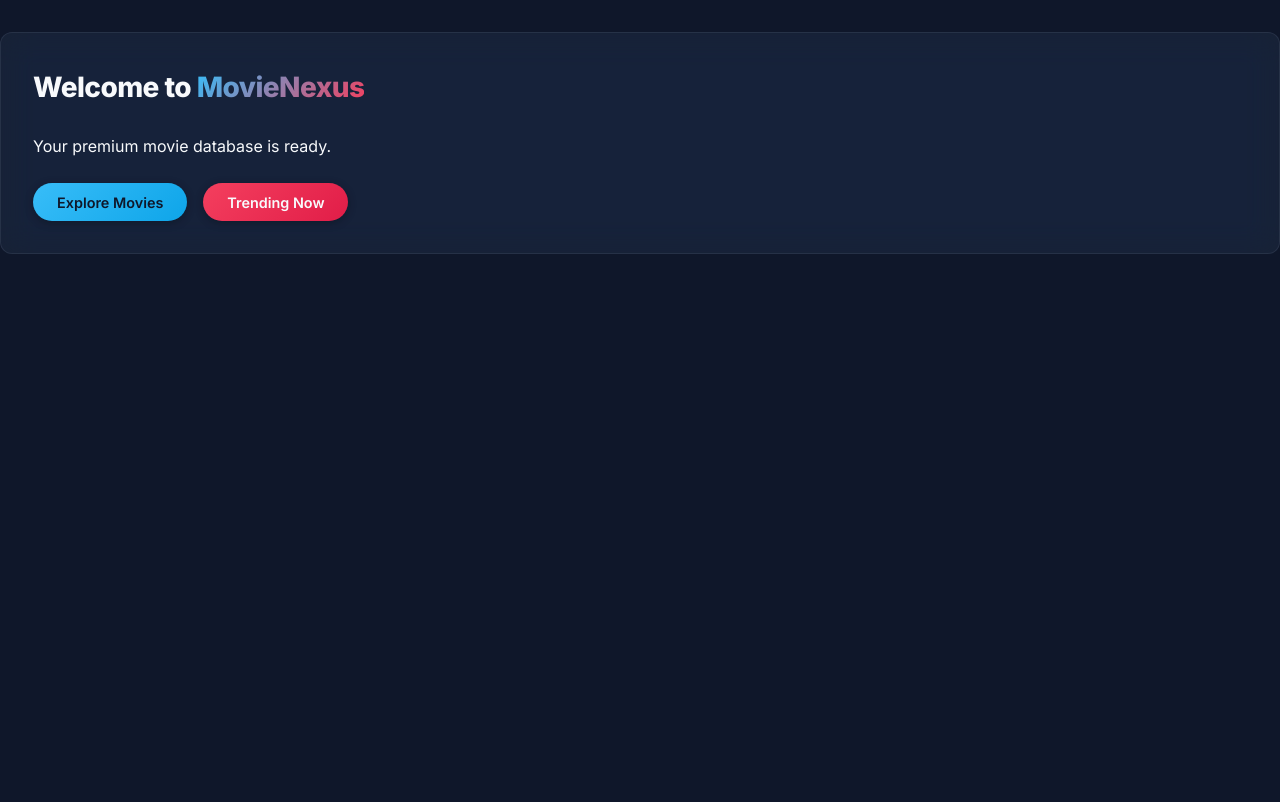
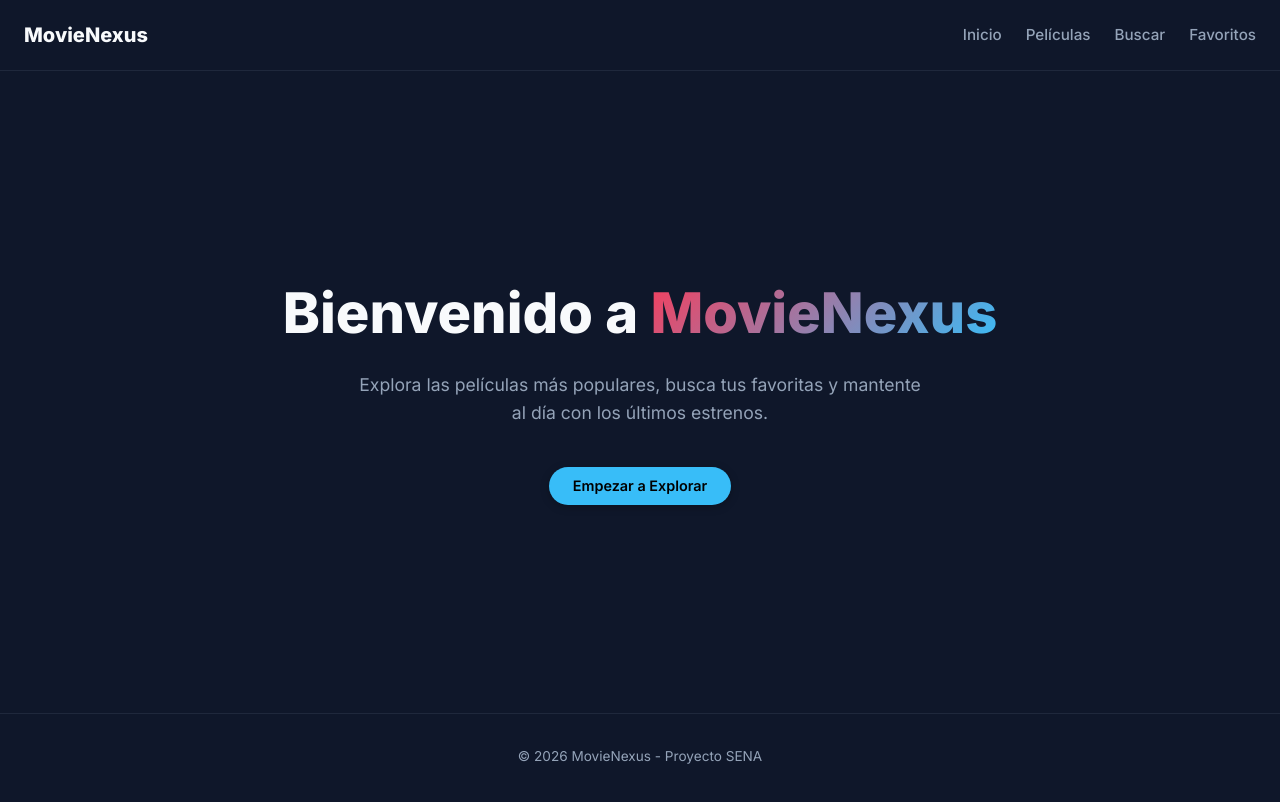
Before and after one commit to MarioAguillon/MovieNexus, an Angular app: page / in a window 1280 px wide. Shown: the top 802 px of the page. Built offline with nearby package versions, Linux system fonts and the light colour scheme.

Commit message:
Cambio de diseño y footer

```diff
--- a/src/app/app.css
+++ b/src/app/app.css
@@ -0,0 +1,12 @@
+:host {
+  display: flex;
+  flex-direction: column;
+  min-height: 100vh;
+}
+main {
+  flex-grow: 1;
+  display: flex;
+  flex-direction: column;
+  align-items: center;
+  justify-content: center;
+}
--- a/src/app/app.html
+++ b/src/app/app.html
@@ -1 +1,5 @@
-<router-outlet></router-outlet>
+<app-header></app-header>
+<main>
+  <router-outlet></router-outlet>
+</main>
+<app-footer></app-footer>
--- a/src/app/app.ts
+++ b/src/app/app.ts
@@ -1,9 +1,11 @@
 import { Component, signal } from '@angular/core';
 import { RouterOutlet } from '@angular/router';
+import { Header } from './shared/components/layout/header/header';
+import { Footer } from './shared/components/layout/footer/footer';
 
 @Component({
   selector: 'app-root',
-  imports: [RouterOutlet],
+  imports: [RouterOutlet, Header, Footer],
   templateUrl: './app.html',
   styleUrl: './app.css'
 })
--- a/src/app/features/home/home.css
+++ b/src/app/features/home/home.css
@@ -0,0 +1,28 @@
+.hero-section {
+  text-align: center;
+  padding: 4rem 1rem;
+  max-width: 800px;
+  margin: 0 auto;
+}
+.hero-title {
+  font-size: 3.5rem;
+  font-weight: 800;
+  margin-bottom: 1.5rem;
+  line-height: 1.2;
+}
+.gradient-text {
+  background: linear-gradient(135deg, var(--accent), var(--primary));
+  -webkit-background-clip: text;
+  -webkit-text-fill-color: transparent;
+  background-clip: text;
+}
+.hero-subtitle {
+  font-size: 1.1rem;
+  color: var(--text-muted);
+  margin-bottom: 2.5rem;
+  line-height: 1.6;
+}
+.hero-actions {
+  display: flex;
+  justify-content: center;
+}
--- a/src/app/features/home/home.html
+++ b/src/app/features/home/home.html
@@ -1,9 +1,12 @@
-<section class="container glass" style="margin-top: 2rem; padding: 2rem;">
-  <h1 class="section-title animate-fade-in-up">Welcome to <span>MovieNexus</span></h1>
-  <p class="animate-fade-in-up" style="animation-delay: 0.1s;">Your premium movie database is ready.</p>
+<section class="hero-section">
+  <h1 class="hero-title animate-fade-in-up">
+    Bienvenido a <span class="gradient-text">MovieNexus</span>
+  </h1>
+  <p class="hero-subtitle animate-fade-in-up" style="animation-delay: 0.1s;">
+    Explora las películas más populares, busca tus favoritas y mantente<br/>al día con los últimos estrenos.
+  </p>
 
-  <div style="margin-top: 1.5rem;" class="animate-fade-in-up stagger">
-    <button class="btn-primary">Explore Movies</button>
-    <button class="btn-accent" style="margin-left: 1rem;">Trending Now</button>
+  <div class="hero-actions animate-fade-in-up stagger" style="margin-top: 2rem;">
+    <button class="btn-primary" style="background: var(--primary); color: #000;">Empezar a Explorar</button>
   </div>
 </section>
--- /dev/null
+++ b/src/app/shared/components/layout/footer/footer.css
@@ -0,0 +1,10 @@
+.footer {
+  text-align: center;
+  padding: 2rem 0;
+  border-top: 1px solid var(--border-color);
+  margin-top: auto;
+}
+.footer p {
+  color: var(--text-muted);
+  font-size: 0.85rem;
+}
--- /dev/null
+++ b/src/app/shared/components/layout/footer/footer.html
@@ -0,0 +1,5 @@
+<footer class="footer">
+  <div class="container">
+    <p>© 2026 MovieNexus - Proyecto SENA</p>
+  </div>
+</footer>
--- /dev/null
+++ b/src/app/shared/components/layout/header/header.css
@@ -0,0 +1,28 @@
+.header {
+  width: 100%;
+  border-bottom: 1px solid var(--border-color);
+  background-color: var(--bg-color);
+}
+.header-content {
+  display: flex;
+  justify-content: space-between;
+  align-items: center;
+  height: 70px;
+}
+.logo {
+  font-size: 1.25rem;
+  font-weight: 800;
+  color: var(--text-main);
+}
+.nav-links {
+  display: flex;
+  gap: 1.5rem;
+}
+.nav-links a {
+  color: var(--text-muted);
+  font-weight: 500;
+  font-size: 0.95rem;
+}
+.nav-links a:hover {
+  color: var(--primary);
+}
--- /dev/null
+++ b/src/app/shared/components/layout/header/header.html
@@ -0,0 +1,11 @@
+<header class="header">
+  <div class="container header-content">
+    <a href="/" class="logo">MovieNexus</a>
+    <nav class="nav-links">
+      <a href="/">Inicio</a>
+      <a href="/peliculas">Películas</a>
+      <a href="/buscar">Buscar</a>
+      <a href="/favoritos">Favoritos</a>
+    </nav>
+  </div>
+</header>
```
Also changed, not shown: src/app/shared/components/layout/footer/footer.ts (added, +11 -0 lines), src/app/shared/components/layout/header/header.ts (added, +11 -0 lines), 2 other files (tests, documents, lock files or other folders).
